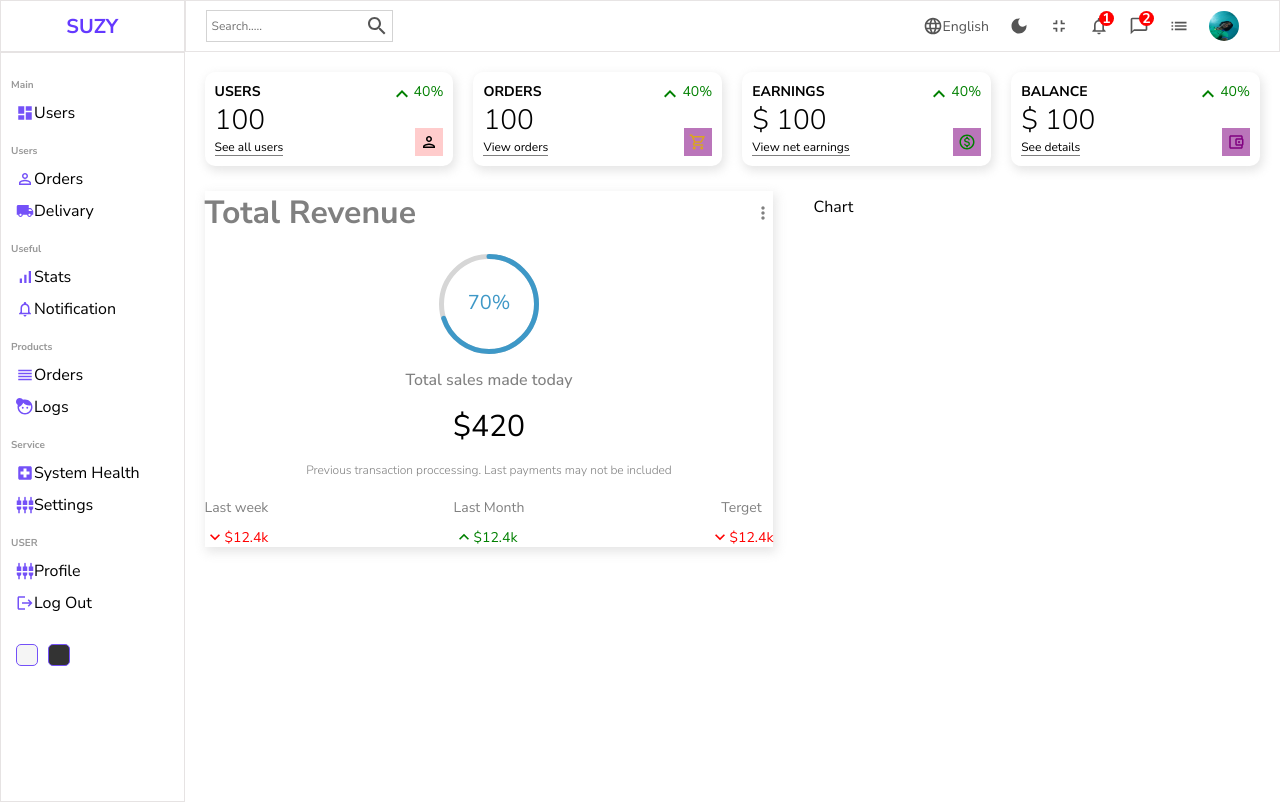
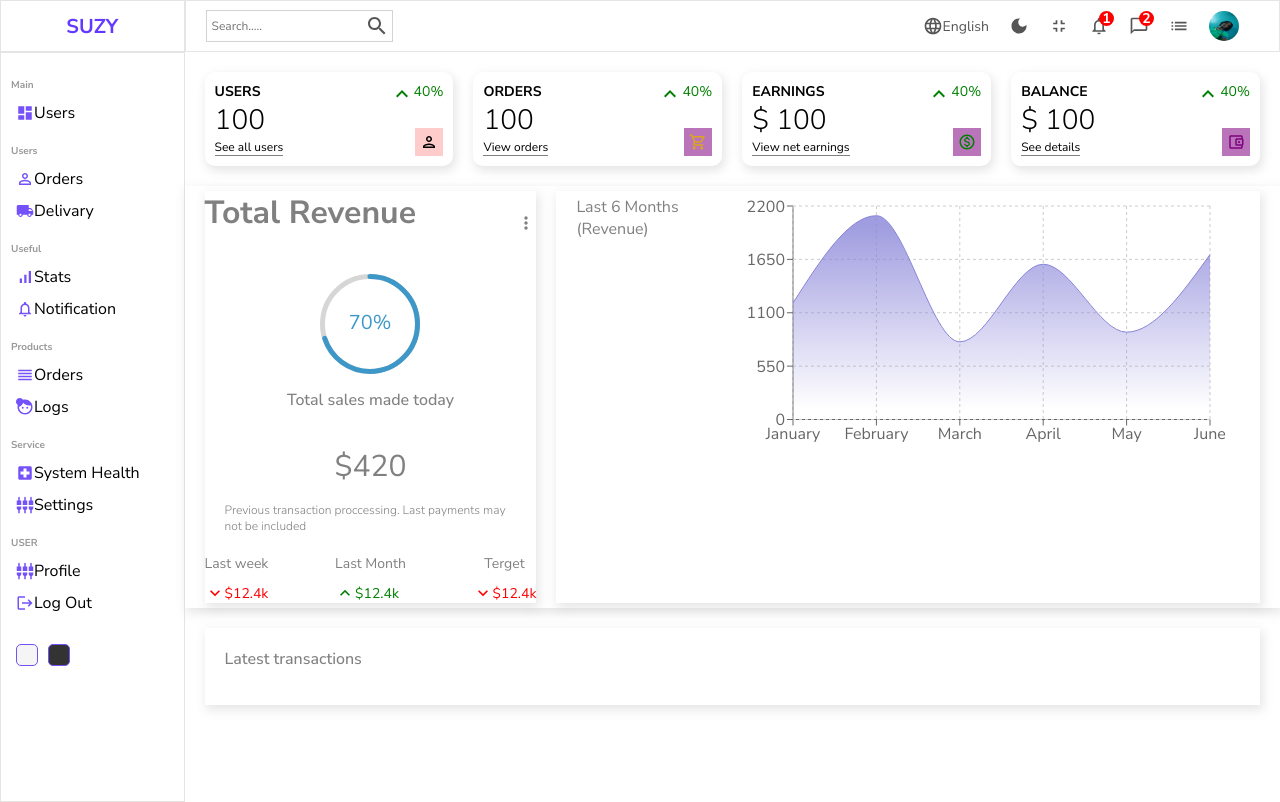
Before and after one commit to susanodii/Admin-dashboard, a React (Create React App) app: page / in a window 1280 px wide. Built offline with nearby package versions, Linux system fonts and the light colour scheme.

Commit message:
added chart

```diff
--- a/package.json
+++ b/package.json
@@ -16,6 +16,7 @@
     "react-progressbar": "^15.4.1",
     "react-router-dom": "^6.14.2",
     "react-scripts": "5.0.1",
+    "recharts": "^2.7.2",
     "sass": "^1.64.1",
     "web-vitals": "^2.1.4"
   },
--- a/src/Pages/home/Home.jsx
+++ b/src/Pages/home/Home.jsx
@@ -26,6 +26,10 @@
 <Chart/>
 
        </div>
+       <div className='listContainer'>
+        <div className='listTitle'> Latest transactions</div>
+
+       </div>
     </div>
     </div>
   )
--- a/src/Pages/home/Home.scss
+++ b/src/Pages/home/Home.scss
@@ -14,4 +14,17 @@
    .charts{
       padding: 5px 20px;
    }
+
+   .listContainer{
+      -webkit-box-shadow: 2px 4px 10px 1px rgba(0, 0, 0, 0.47);
+      box-shadow: 2px 4px 10px 1px rgba(201, 201, 201, 0.47);
+      padding: 20px;
+      margin: 20px;
+
+      .listTitle{
+         font-weight: 500;
+         color: gray;
+         margin-bottom: 15px;
+      }
+   }
 }
--- a/src/charts/Chart.jsx
+++ b/src/charts/Chart.jsx
@@ -1,8 +1,54 @@
 import './chart.scss'
 
+import {
+  Area,
+  AreaChart,
+  CartesianGrid,
+  ResponsiveContainer,
+  Tooltip,
+  XAxis,
+  YAxis,
+} from 'recharts'
+
+const data = [
+  { name: 'January', Total: 1200 },
+  { name: 'February', Total: 2100 },
+  { name: 'March', Total: 800 },
+  { name: 'April', Total: 1600 },
+  { name: 'May', Total: 900 },
+  { name: 'June', Total: 1700 },
+]
 const Chart = () => {
   return (
-    <div className='charts'>Chart</div>
+    <div className="charts">
+      <div>Last 6 Months (Revenue)</div>
+      <ResponsiveContainer width="100%" aspect={2/1}>
+        <AreaChart
+          width={730}
+          height={250}
+          data={data}
+          margin={{ top: 10, right: 30, left: 0, bottom: 0 }}
+        >
+          <defs>
+            <linearGradient id="total" x1="0" y1="0" x2="0" y2="1">
+              <stop offset="5%" stopColor="#8884d8" stopOpacity={0.8} />
+              <stop offset="95%" stopColor="#8884d8" stopOpacity={0} />
+            </linearGradient>
+          </defs>
+          <XAxis dataKey="name" stoke="gray" />
+          <YAxis />
+          <CartesianGrid strokeDasharray="3 3" className='chartGrid' />
+          <Tooltip />
+          <Area
+            type="monotone"
+            dataKey="Total"
+            stroke="#8884d8"
+            fillOpacity={1}
+            fill="url(#total)"
+          />
+        </AreaChart>
+      </ResponsiveContainer>
+    </div>
   )
 }
 
--- a/src/charts/chart.scss
+++ b/src/charts/chart.scss
@@ -1,3 +1,15 @@
 .charts{
-    flex: 3;
+    flex: 4;
+    -webkit-box-shadow: 2px 4px 10px 1px rgba(0, 0, 0, 0.47);
+  box-shadow: 2px 4px 10px 1px rgba(201, 201, 201, 0.47);
+  padding: 10px;
+  color: gray;
+
+  .title{
+    margin-bottom: 20px;
+
+    .chartGrid{
+stroke: rgb(108, 105, 105);
+    }
+  }
 }
--- a/src/featured/featured.scss
+++ b/src/featured/featured.scss
@@ -1,5 +1,5 @@
 .featured {
-  flex: 4;
+  flex: 2;
   -webkit-box-shadow: 2px 4px 10px 1px rgba(0, 0, 0, 0.47);
   box-shadow: 2px 4px 10px 1px rgba(201, 201, 201, 0.47);
 
@@ -60,6 +60,7 @@
             align-items: center;
             margin-top: 10px;
             font-size: 14px;
+            // margin-bottom: 2rem;
 
             &.positive{
                 color: green;
```
Also changed, not shown: 1 other file (tests, documents, lock files or other folders).
